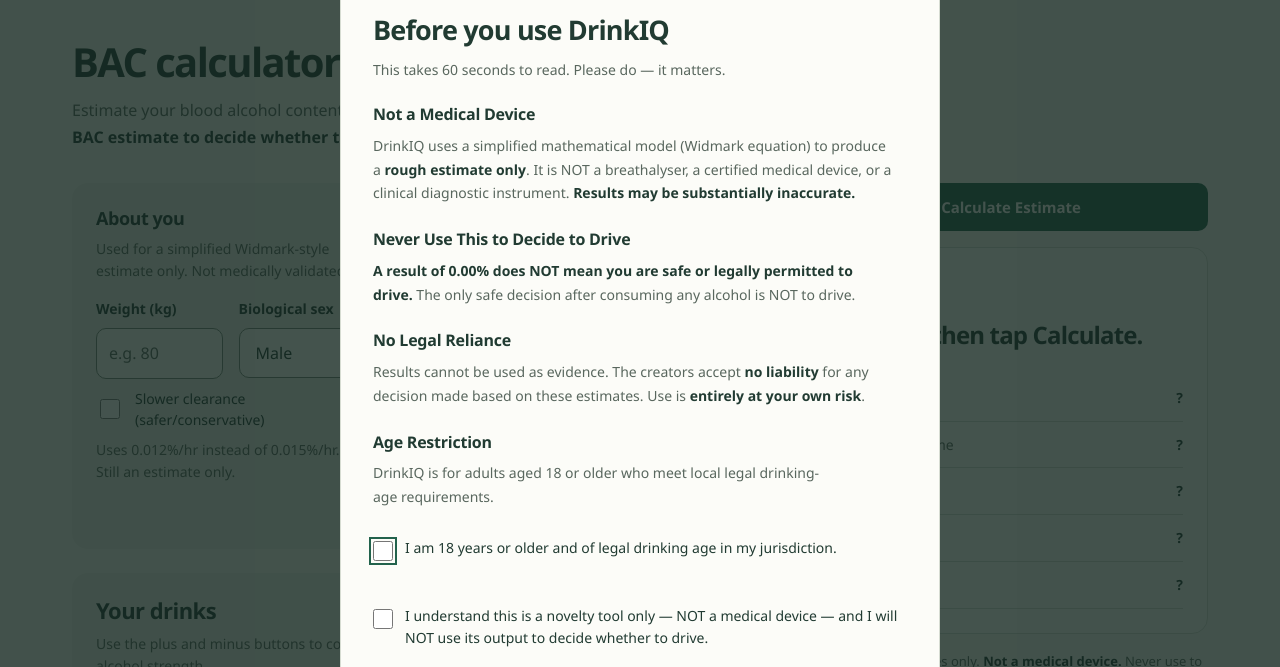
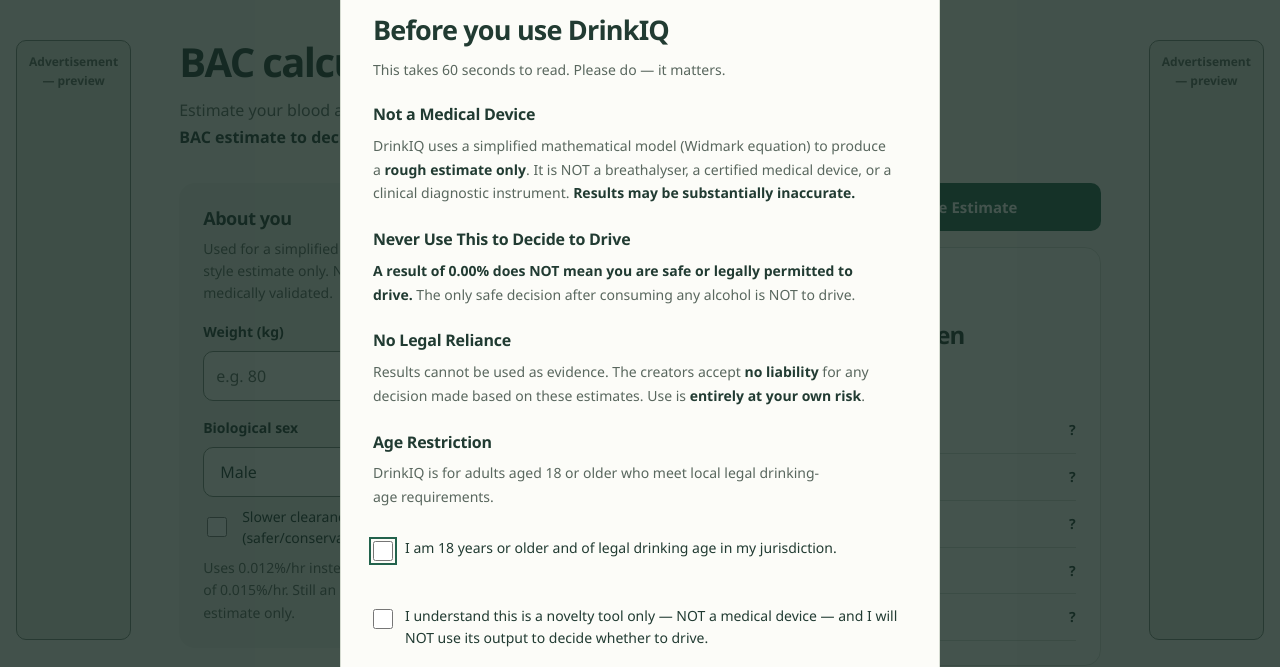
Before and after one commit to umraorajpurohit/DrinkIQ, a plain HTML site: page index.html in a window 1280 px wide. Shown: the part 85-752 px from the top of the page. Drawn offline with Linux system fonts and the light colour scheme.

Commit message:
Add inactive ad rails and estimate-sized preview panels

```diff
--- a/index.html
+++ b/index.html
@@ -260,6 +260,8 @@
 
 <!-- MAIN CONTENT -->
 <main id="main-content" tabindex="-1">
+<div class="calculator-frame">
+  <div class="preview-panel preview-panel-side" aria-hidden="true">Advertisement — preview</div>
   <div class="wrap">
     <header>
       <div class="logo-row">
@@ -330,11 +332,14 @@
     <div class="legal-footer" role="note">
       <strong>DISCLAIMER:</strong> Rough estimates only. <strong>Not a medical device.</strong> Never use to decide whether to drive. Creators accept no liability. 18+ only. <button class="legal-link" data-action="openTC">Full Terms &amp; Conditions</button> · <a class="legal-link" href="/privacy-policy">Privacy Policy</a>
     </div>
+    <div class="preview-panel preview-panel-estimate" aria-hidden="true">Advertisement — preview</div>
 </aside>
 </div>
   </div>
 
 
+  <div class="preview-panel preview-panel-side" aria-hidden="true">Advertisement — preview</div>
+</div>
 
   <!-- FAQ SECTION -->
   <section class="faq-section" aria-labelledby="faq-heading">
@@ -372,6 +377,7 @@
   </section>
 </main>
 
+<div class="preview-panel preview-panel-bottom" aria-hidden="true">Advertisement — preview</div>
 
 <!-- SITE FOOTER -->
 <footer class="site-footer" aria-label="Site footer">
--- a/styles.css
+++ b/styles.css
@@ -116,6 +116,50 @@ hr { border: 0; border-top: 1px solid var(--border); margin: var(--space-xl) 0;
 .faq-icon { font-size: 22px; line-height: 1; flex-shrink: 0; }
 .faq-a { display: none; padding-bottom: var(--space-lg); color: var(--muted); max-width: 75ch; }
 .faq-item.open .faq-a { display: block; }
+.preview-panel {
+  display: grid;
+  place-items: start center;
+  padding: var(--space-sm);
+  border: 1px solid var(--field-border);
+  border-radius: var(--radius-input);
+  background: var(--surface2);
+  color: var(--muted);
+  font-size: 12px;
+  font-weight: 600;
+  text-align: center;
+}
+.preview-panel-side { display: none; }
+.preview-panel-estimate { min-width: 0; }
+@media (width > 720px) {
+  .calculator-results {
+    display: grid;
+    /* Matching flexible rows resize together when the estimate expands. */
+    grid-template-rows: auto 1fr auto 1fr;
+  }
+}
+.preview-panel-bottom {
+  max-width: 970px;
+  margin: var(--space-xl) auto 0;
+  width: calc(100% - 2 * var(--gutter));
+  min-height: 90px;
+}
+@media (min-width: 1100px) {
+  .calculator-frame {
+    --rail-width: clamp(92px, 9vw, 160px);
+    display: grid;
+    grid-template-columns: var(--rail-width) minmax(0, var(--container)) var(--rail-width);
+    gap: var(--space-md);
+    max-width: calc(var(--container) + 2 * var(--rail-width) + 4 * var(--space-md));
+    margin-inline: auto;
+    padding-inline: var(--space-md);
+    align-items: start;
+  }
+  .calculator-frame > .wrap { width: 100%; min-width: 0; }
+  .preview-panel-side { display: grid; min-height: 600px; margin-top: var(--space-xl); }
+}
+@media (min-width: 1100px) and (min-height: 680px) {
+  .preview-panel-side { position: sticky; top: var(--space-lg); }
+}
 footer { margin-top: var(--space-2xl); padding-top: var(--space-xl); padding-bottom: var(--space-xl); border-top: 1px solid var(--border); }
 .footer-grid { display: grid; grid-template-columns: minmax(0, 1.8fr) repeat(3, minmax(0, 1fr)); gap: var(--space-xl); margin-bottom: var(--space-xl); }
 .footer-col h3 { font-size: 15px; margin-bottom: var(--space-md); }
@@ -210,6 +254,7 @@ body:has(.overlay:not(.hidden)) { overflow-y: hidden; }
   h1, .document-page h1 { font-size: 34px; }
   .calculator-layout, .grid.two { grid-template-columns: minmax(0, 1fr); }
   .calculator-results { position: static; }
+  .preview-panel-estimate { width: min(100%, 250px); aspect-ratio: 1; margin-inline: auto; }
   .stickybar { position: fixed; z-index: var(--z-sticky); bottom: 0; left: 0; right: 0; border-top: 1px solid var(--border); background: var(--result-bg); padding: var(--space-sm) var(--gutter) calc(var(--space-sm) + env(safe-area-inset-bottom)); }
   .sticky-inner { max-width: var(--container); margin-inline: auto; }
   body.calculator-page { padding-bottom: 84px; }
```
Also changed, not shown: about.html (+1 -0 lines), hangover-recovery.html (+1 -0 lines), privacy-policy.html (+1 -0 lines), terms.html (+1 -0 lines).
